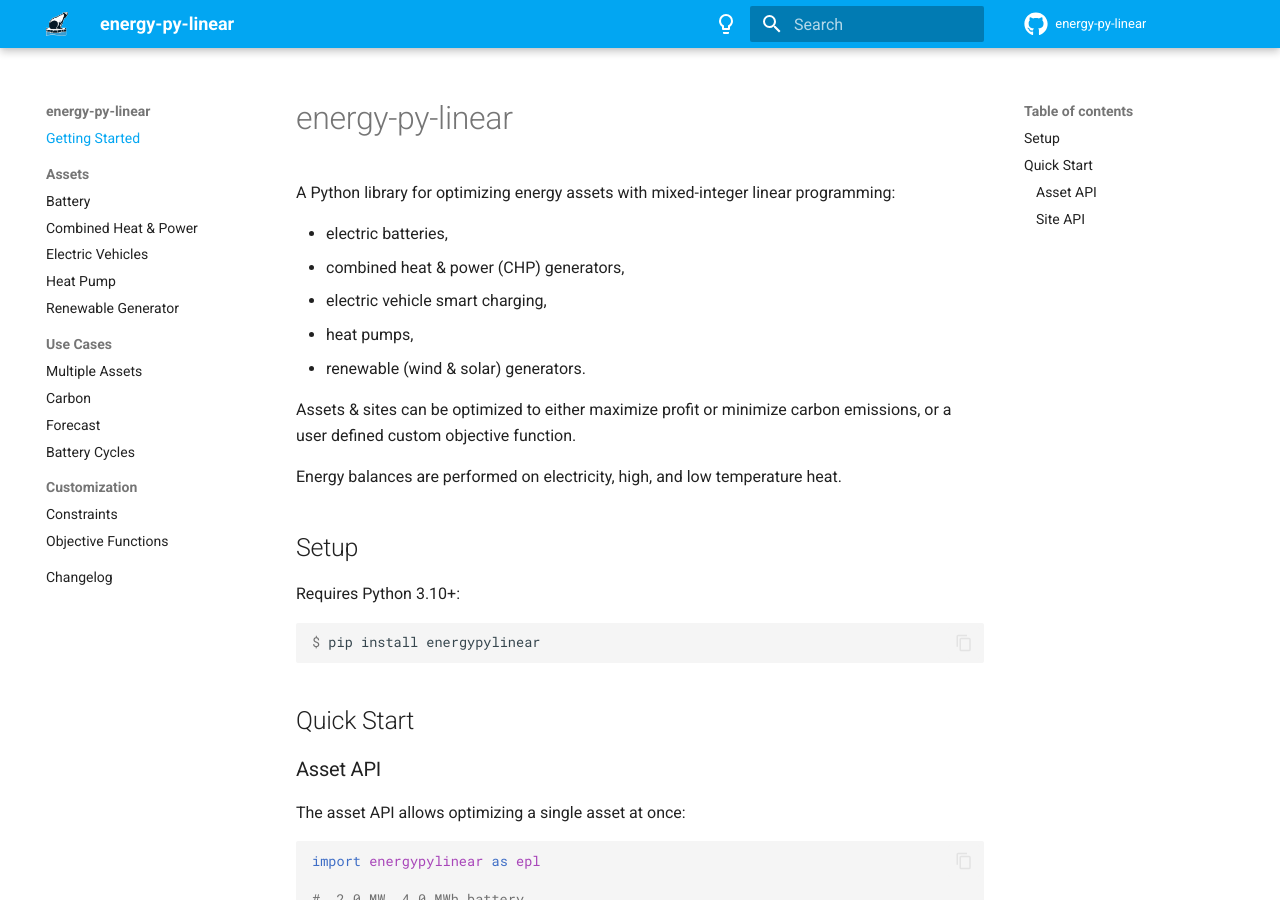
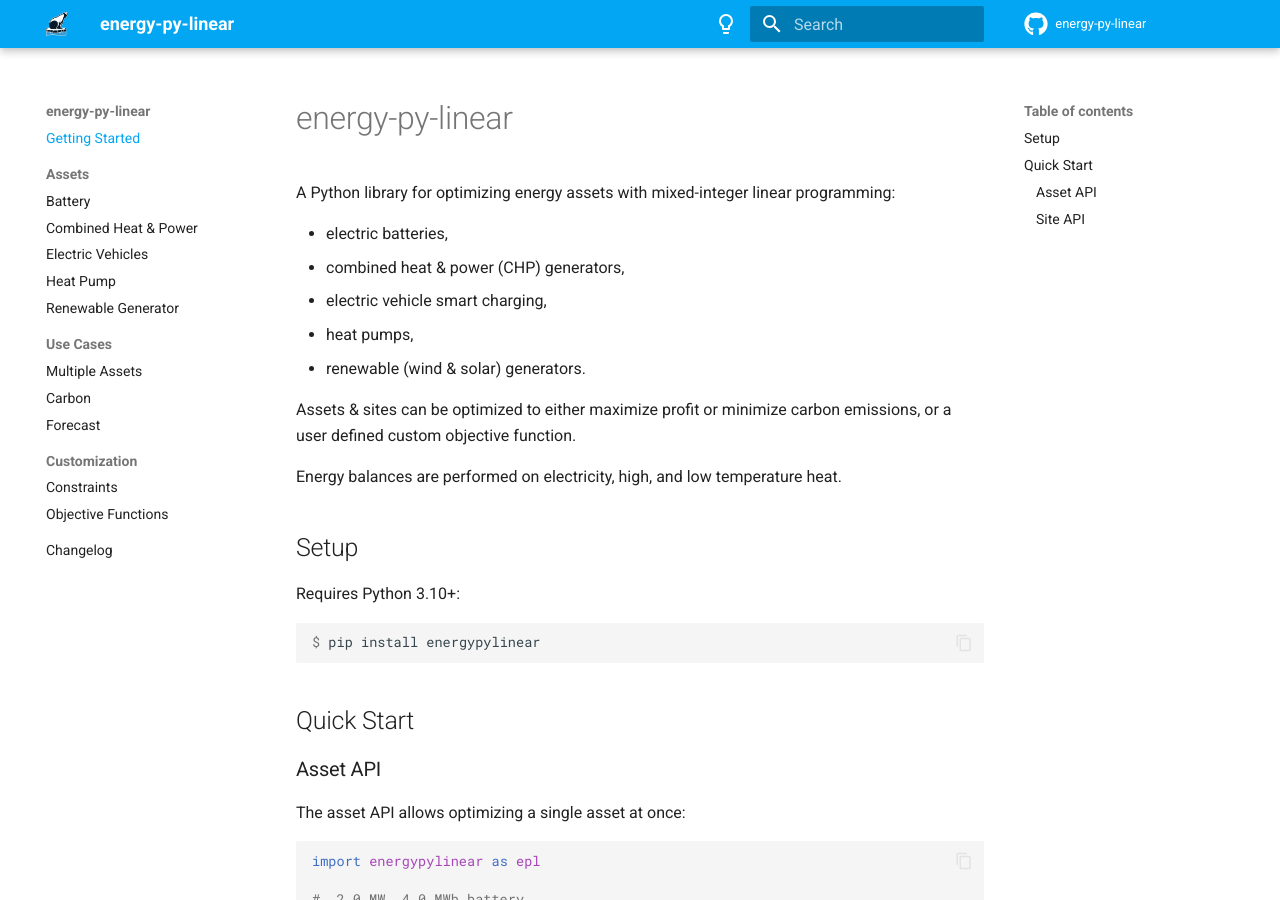
Before and after one commit to ADGEfficiency/energy-py-linear, an MkDocs documentation site: the page built from docs/docs/index.md, in a window 1280 px wide and 900 px high. Built offline with MkDocs 1.6.1 and Material for MkDocs 9.7.7, drawn with Linux system fonts in a browser that asks for light colours; plug-ins that fetch from the network failed and are left out; comment, search, counter and statistics services are not loaded; the version menu is left out.

Commit message:
fix: rm missing docs from toc

```diff
--- a/docs/mkdocs.yml
+++ b/docs/mkdocs.yml
@@ -65,7 +65,7 @@ nav:
       - Multiple Assets: how-to/dispatch-site.md
       - Carbon: how-to/price-carbon.md
       - Forecast: how-to/dispatch-forecast.md
-      - Battery Cycles: how-to/battery-cycles.md
+      # - Battery Cycles: how-to/battery-cycles.md
   - Customization:
       - Constraints: how-to/custom-constraints.md
       - Objective Functions: how-to/custom-objectives.md
```
